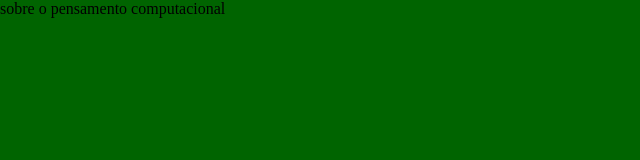
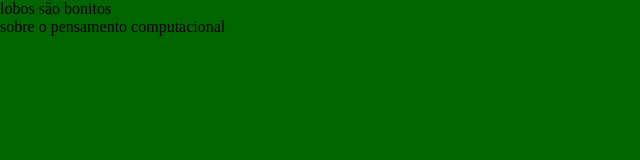
Before and after one commit to bh3c/bh_kase, a plain HTML site: page index.html in a window 1280 px wide. Shown: the whole page, without its empty margins (0-640 px from the left). Drawn offline with Linux system fonts and the light colour scheme.

Commit message:
fiz o h1 lobos são bonitos

```diff
--- a/index.html
+++ b/index.html
@@ -10,7 +10,7 @@
 </head>
 <body>
     <header>
-
+        <h1>lobos são bonitos </h1>
     </header>
     <main>
         <h1>sobre o pensamento computacional</h1>
```
